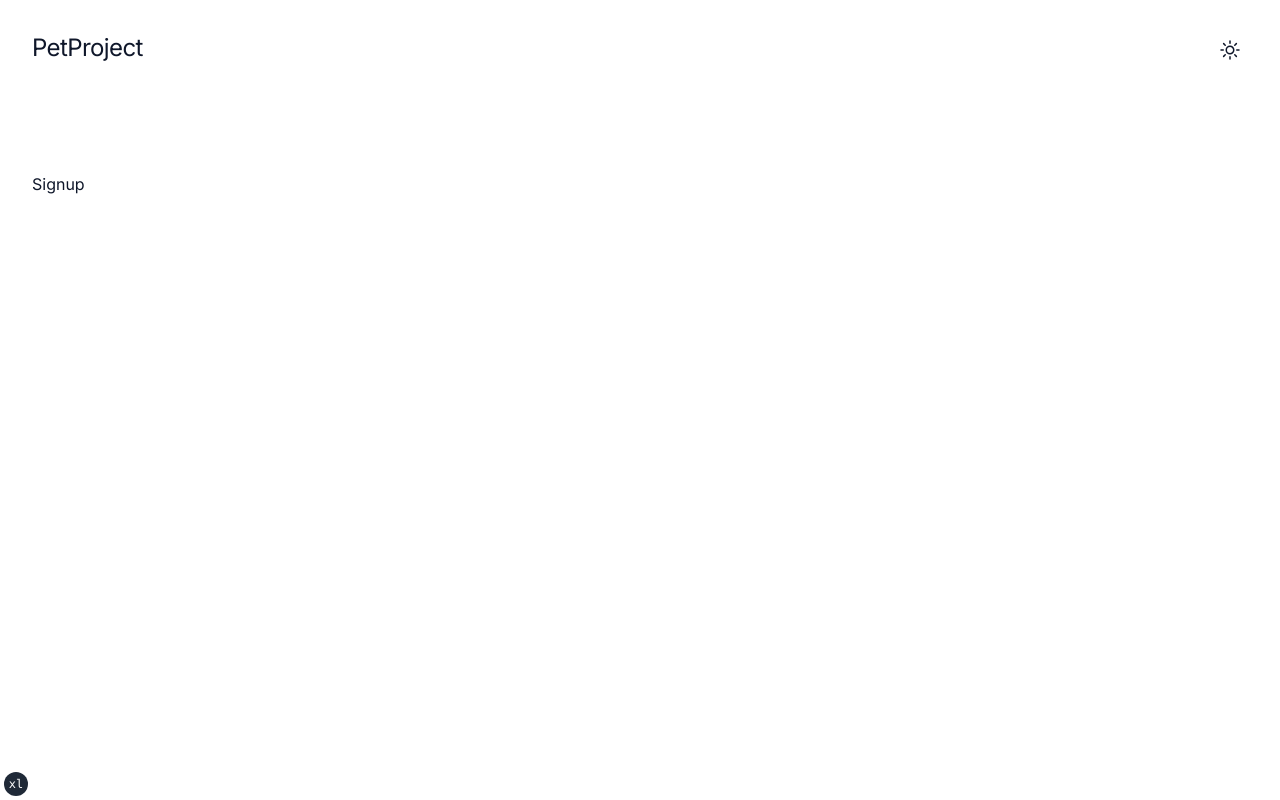
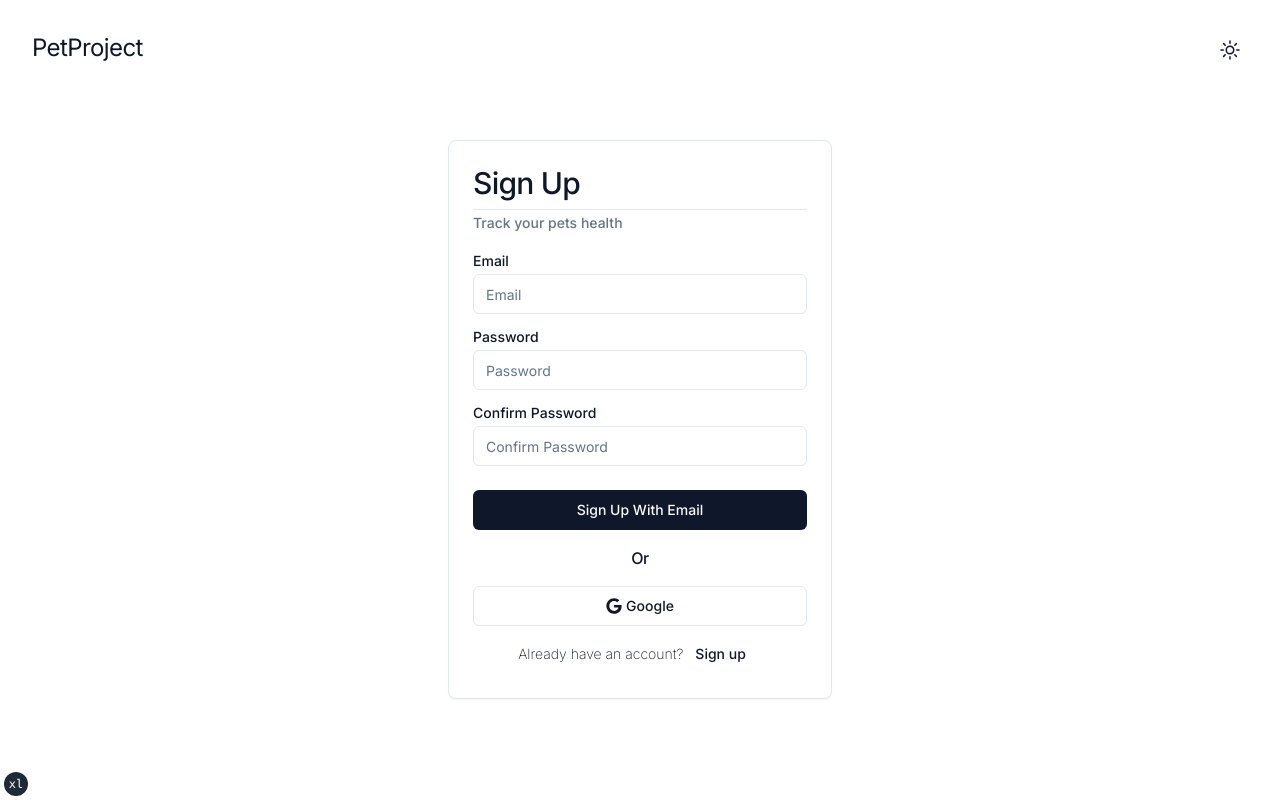
Before and after one commit to ozzyfromspace/pet-project, a Next.js app: page /signup in a window 1280 px wide. Built offline with nearby package versions, Linux system fonts and the light colour scheme.

Commit message:
feat: wip implement signup form ui

```diff
--- a/app/(authentication)/layout.tsx
+++ b/app/(authentication)/layout.tsx
@@ -12,7 +12,7 @@ const Layout = (props: Props) => {
   return (
     <div className="flex min-h-screen max-w-7xl flex-col items-center justify-start px-3 sm:px-5 md:px-7 lg:px-10 xl:px-8 2xl:px-12">
       <AuthHeader />
-      <div className="mt-16 h-full w-full flex-1">{children}</div>
+      <div className="my-8 h-full w-full flex-1">{children}</div>
     </div>
   )
 }
--- a/app/(authentication)/login/page.tsx
+++ b/app/(authentication)/login/page.tsx
@@ -16,7 +16,7 @@ import { Label } from "@/components/ui/label"
 
 type CardProps = React.ComponentProps<typeof Card> & { searchParams: any }
 
-export default function Form({ className, ...props }: CardProps) {
+export default function Login({ className, ...props }: CardProps) {
   // do not pass searchParams, per react dev warning
   const { searchParams, ...rest } = props
 
@@ -36,7 +36,7 @@ export default function Form({ className, ...props }: CardProps) {
           <Input type="email" id="email" placeholder="Email" />
         </div>
         <div className="grid w-full max-w-sm items-center gap-1.5">
-          <Label htmlFor="email">Password</Label>
+          <Label htmlFor="password">Password</Label>
           <Input type="password" id="password" placeholder="Password" />
         </div>
       </CardContent>
--- a/app/(authentication)/signup/page.tsx
+++ b/app/(authentication)/signup/page.tsx
@@ -1,5 +1,81 @@
-const Signup = () => {
-  return <div>Signup</div>
+import Link from "next/link"
+import { FaGoogle } from "react-icons/fa"
+
+import { cn } from "@/lib/utils"
+import { Button } from "@/components/ui/button"
+import {
+  Card,
+  CardContent,
+  CardDescription,
+  CardFooter,
+  CardHeader,
+  CardTitle,
+} from "@/components/ui/card"
+import { Input } from "@/components/ui/input"
+import { Label } from "@/components/ui/label"
+
+type CardProps = React.ComponentProps<typeof Card> & { searchParams: any }
+
+export default function Signup({ className, ...props }: CardProps) {
+  // do not pass searchParams, per react dev warning
+  const { searchParams, ...rest } = props
+
+  return (
+    <Card className={cn("mx-auto w-full max-w-sm", className)} {...rest}>
+      <CardHeader>
+        <CardTitle className="scroll-m-20 border-b pb-2 text-3xl font-medium tracking-tight transition-colors first:mt-0">
+          Sign Up
+        </CardTitle>
+        <CardDescription className="text-sm font-medium leading-none">
+          Track your pets health
+        </CardDescription>
+      </CardHeader>
+      <CardContent className="grid gap-4">
+        <div className="grid w-full max-w-sm items-center gap-1.5">
+          <Label htmlFor="email">Email</Label>
+          <Input type="email" id="email" placeholder="Email" />
+        </div>
+        <div className="grid w-full max-w-sm items-center gap-1.5">
+          <Label htmlFor="password">Password</Label>
+          <Input type="password" id="password" placeholder="Password" />
+        </div>
+        <div className="grid w-full max-w-sm items-center gap-1.5">
+          <Label htmlFor="confirm-password">Confirm Password</Label>
+          <Input
+            type="password"
+            id="confirm-password"
+            placeholder="Confirm Password"
+          />
+        </div>
+      </CardContent>
+      <CardFooter className="grid gap-4">
+        <Button className="w-full" variant="default">
+          Sign Up With Email
+        </Button>
+        <div>
+          <p className="scroll-m-20 text-center text-base font-medium tracking-tight">
+            Or
+          </p>
+        </div>
+        <Button className="flex w-full gap-1" variant="outline">
+          <FaGoogle className="h-4 w-4" /> <span>Google</span>
+        </Button>
+        <div className="-mt-2 flex w-full items-center justify-center gap-2 text-sm font-extralight leading-none">
+          <span className="-mr-3">Already have an account?</span>
+          <Button
+            variant="link"
+            className="select-none outline-none"
+            tabIndex={-1}
+          >
+            <Link
+              href="/login"
+              className="rounded=full ring-offset-background transition-colors focus-visible:outline-none focus-visible:ring-2 focus-visible:ring-ring focus-visible:ring-offset-2"
+            >
+              Sign up
+            </Link>
+          </Button>
+        </div>
+      </CardFooter>
+    </Card>
+  )
 }
-
-export default Signup
```
